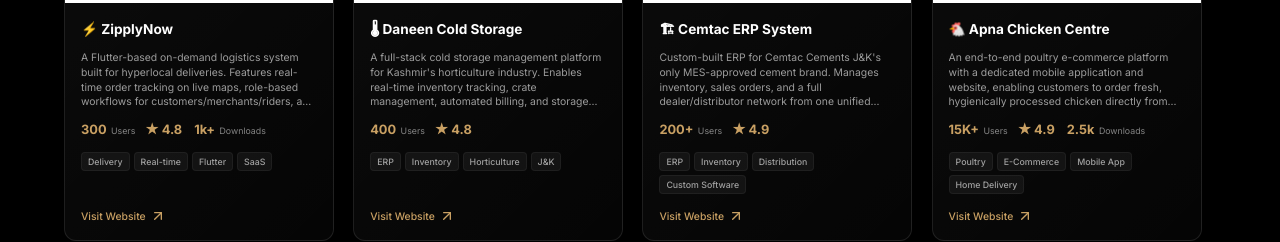
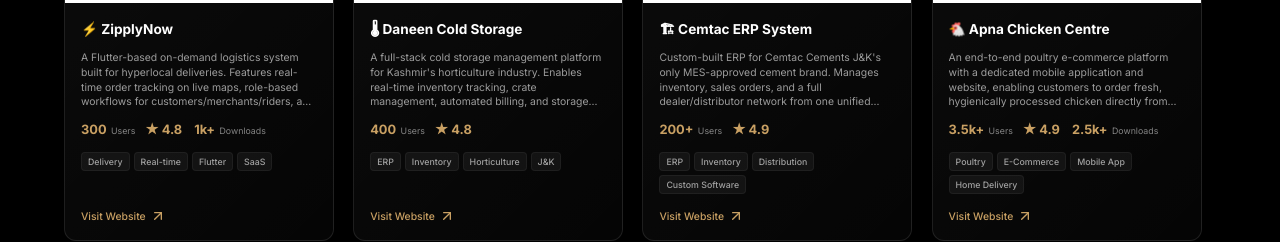
Before and after one commit to faheemnazir/landingpagedan, a React (Vite) app: page / in a window 1280 px wide. Shown: the part 7900-8142 px from the top of the page. Built offline with nearby package versions, Linux system fonts and the light colour scheme.

Commit message:
Fix: update Apna Chicken Centre statistics to 3.5k+ users and 2.5k+ downloads

```diff
--- a/src/components/Portfolio.jsx
+++ b/src/components/Portfolio.jsx
@@ -140,7 +140,7 @@
         "Integrated e-commerce website & dedicated mobile application",
         "Hygienic processing & cold chain storage quality control"
       ],
-      stats: { users: "15K+", rating: "4.9", downloads: "2.5k" },
+      stats: { users: "3.5k+", rating: "4.9", downloads: "2.5k+" },
       bg: "#ffffff",
       fit: "contain",
       padding: "12px"
```
